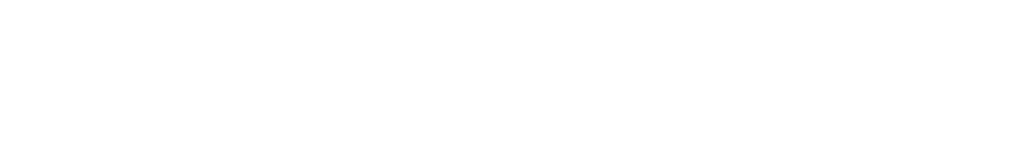
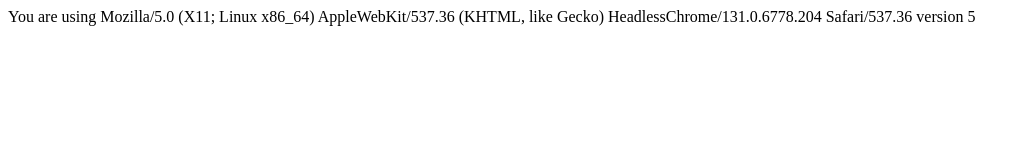
Before and after one commit to acciojob/browser-info-loukya-7, a website: page main.html in a window 1280 px wide. Shown: the whole page, without its empty margins (0-1029 px from the left). Drawn offline with Linux system fonts and the light colour scheme.

Commit message:
created a submission

```diff
--- a/main.html
+++ b/main.html
@@ -7,6 +7,9 @@
 </head>
 
 <body>
+	<!-- HTML -->
+<div id="browser-info"></div>
+
 	<!-- the entire body must be written by student -->
     <script type="text/javascript" src="./script.js">
 </script>
--- a/script.js
+++ b/script.js
@@ -1 +1,9 @@
 //your JS code here. If required.
+// JavaScript
+window.addEventListener('DOMContentLoaded', function() {
+  const browserInfoDiv = document.getElementById('browser-info');
+  const browserName = navigator.userAgent;
+  const version = parseFloat(navigator.appVersion);
+  const message = "You are using " + browserName + " version " + version;
+  browserInfoDiv.textContent = message;
+});
```
